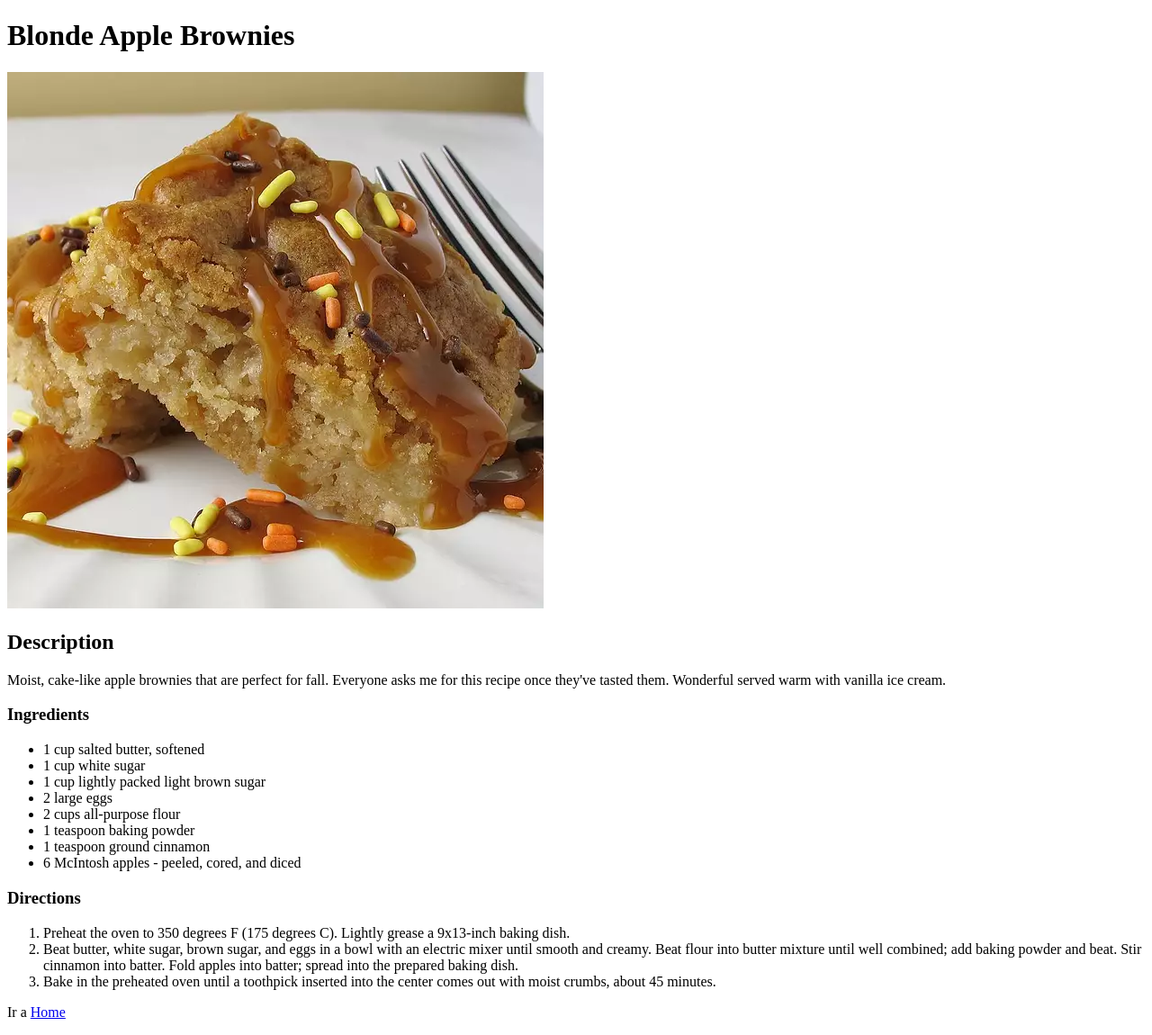
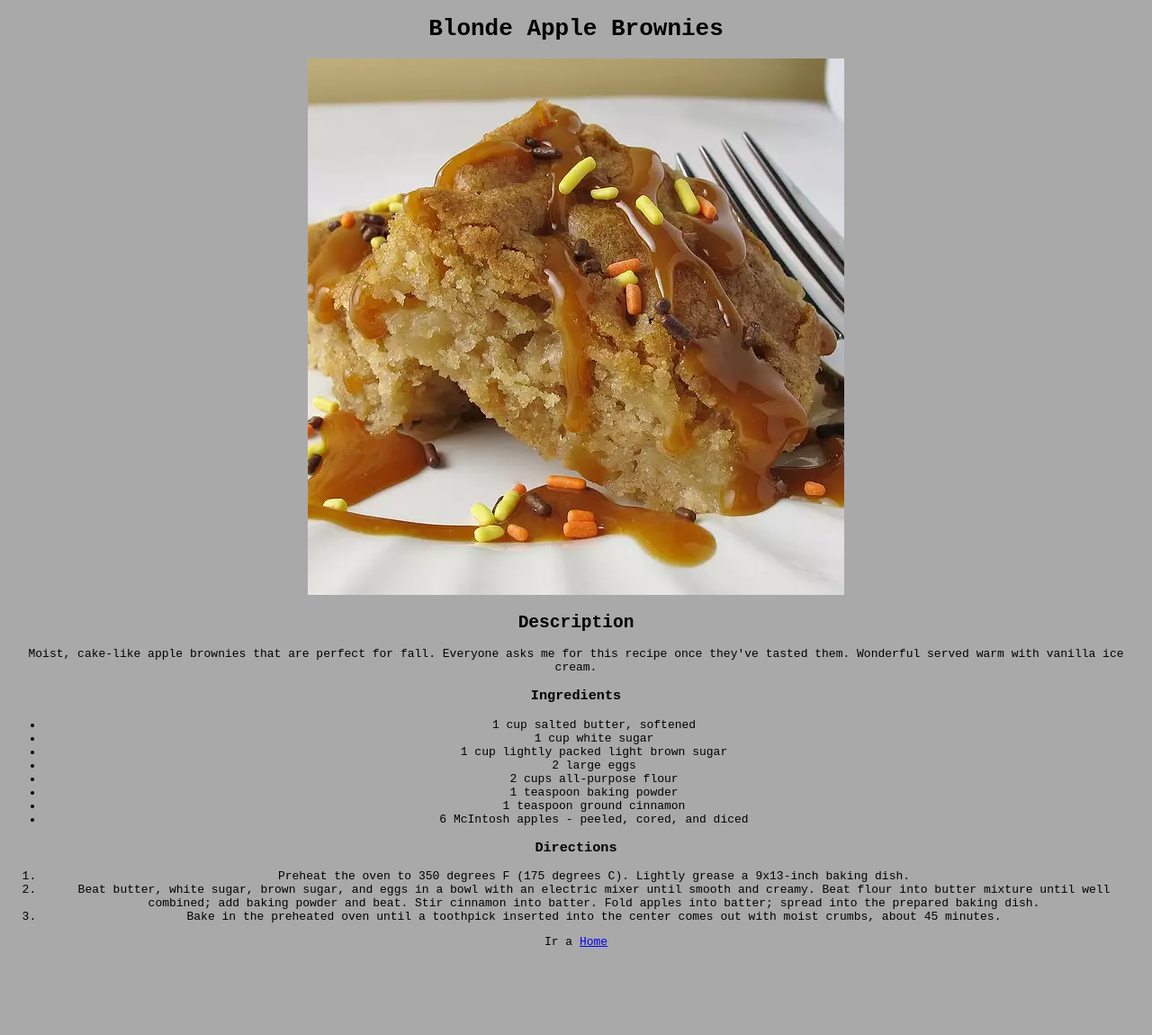
Before and after one commit to Ahiezer7/odin-recipes, a plain HTML site: page recipes/brownies.html in a window 1280 px wide. Shown: the whole page at 90% size. After the commit the page ends 1067 px from the top, so only its background shows below. Drawn offline with Linux system fonts and the light colour scheme.

Commit message:
add colorful background and fonts to pages

```diff
--- a/recipes/brownies.html
+++ b/recipes/brownies.html
@@ -3,9 +3,10 @@
   <head>
     <meta charset="UTF-8" />
     <title>Blonde Apple Brownies</title>
+    <link rel="stylesheet" href="../style.css">
   </head>
   <body>
-    <h1>Blonde Apple Brownies</h1>
+    <h1 id="title">Blonde Apple Brownies</h1>
     <img src="../images/bronies.webp" alt="Brownies" />
 
     <h2>Description</h2>
@@ -15,7 +16,7 @@
       vanilla ice cream.
     </p>
 
-    <h3>Ingredients</h3>
+    <h3 class="title2">Ingredients</h3>
 
     <ul>
       <li>1 cup salted butter, softened</li>
@@ -28,7 +29,7 @@
       <li>6 McIntosh apples - peeled, cored, and diced</li>
     </ul>
 
-    <h3>Directions</h3>
+    <h3 class="title2">Directions</h3>
 
     <ol>
       <li>
@@ -49,6 +50,6 @@
       </li>
     </ol>
 
-    <p>Ir a <a href="../index.html">Home</a></p>
+    <p class="link-home">Ir a <a href="../index.html">Home</a></p>
   </body>
 </html>
```
Also changed, not shown: recipes/chicken.html (+2 -1 lines), recipes/waffles.html (+2 -1 lines).
